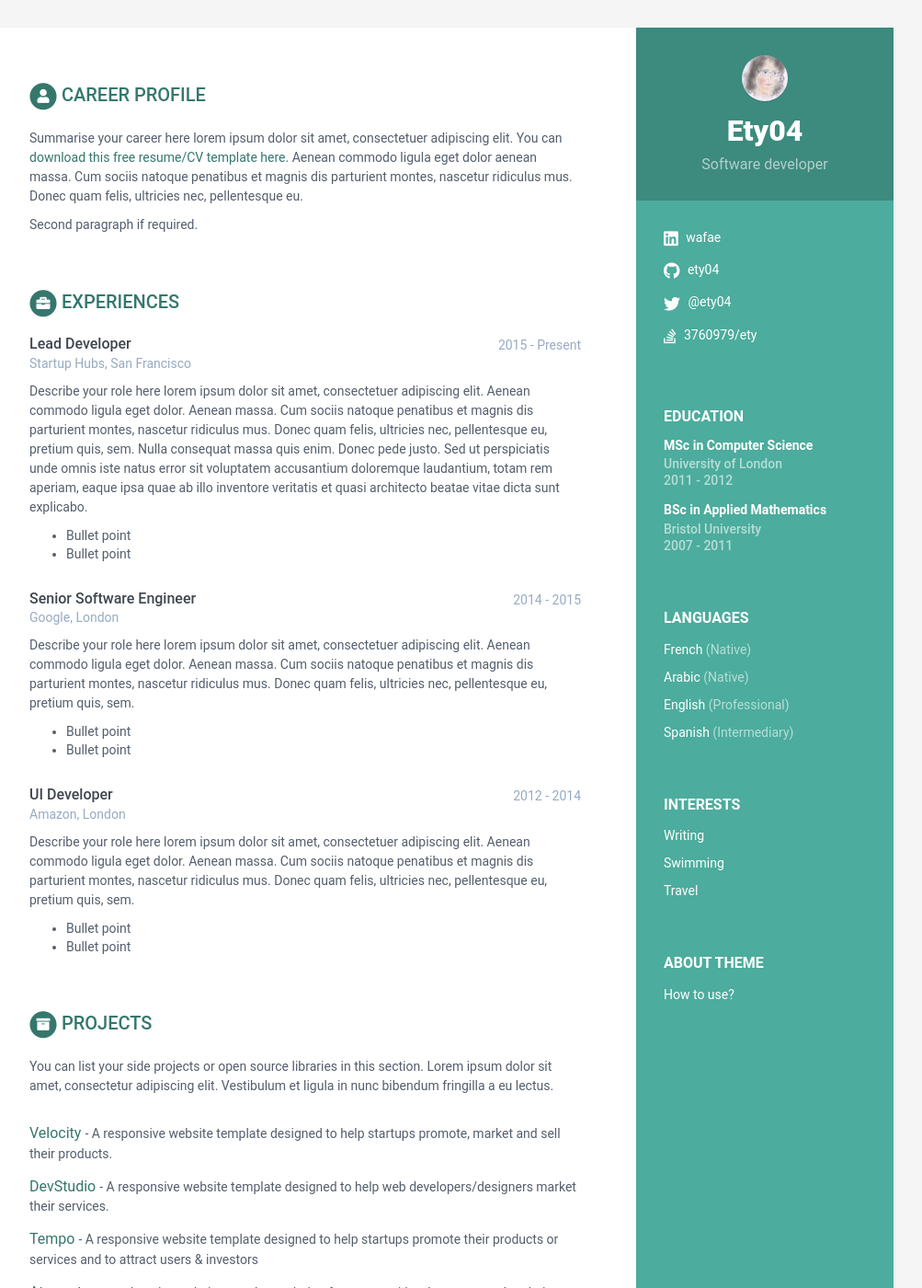
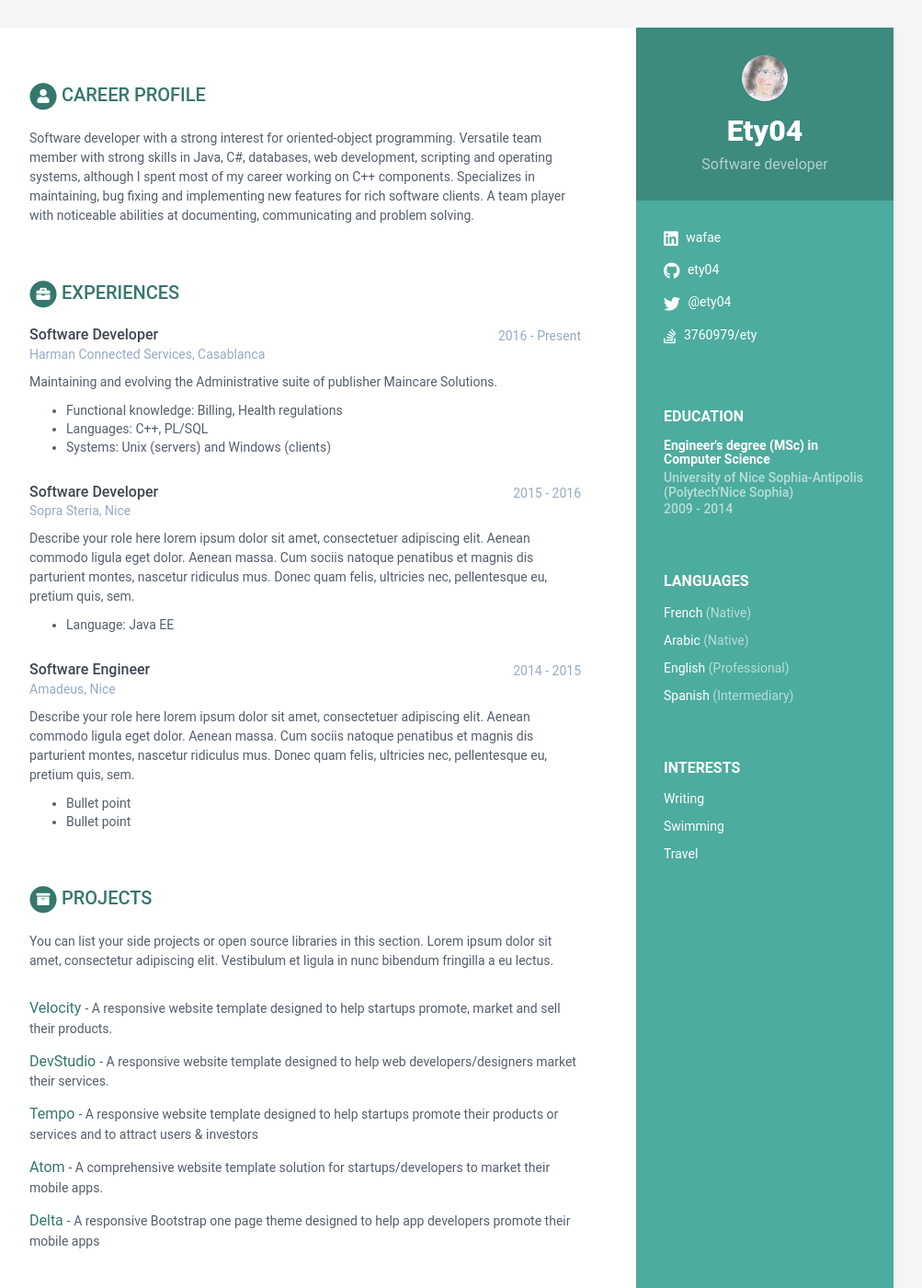
Before and after one commit to ety04/ety04.github.io, a Jekyll site: the page built from index.html, in a window 1280 px wide and 1400 px high. Shown: the whole window at 92% size, without its empty margins (168-1171 px from the left). Built offline with Jekyll 4.4.1, drawn with Linux system fonts in a browser that asks for light colours.

Commit message:
adding data

```diff
--- a/_data/data.yml
+++ b/_data/data.yml
@@ -3,7 +3,7 @@
 #
 
 sidebar:
-    about: True # set to False or comment line if you want to remove the "how to use?" in the sidebar
+    about: False # set to False or comment line if you want to remove the "how to use?" in the sidebar
     education: True # set to False if you want education in main section instead of in sidebar
 
     # Profile information
@@ -49,62 +49,41 @@ sidebar:
 career-profile:
     title: Career Profile
     summary: |
-      Summarise your career here lorem ipsum dolor sit amet, consectetuer
-      adipiscing elit. You can [download this free resume/CV template here]().
-      Aenean commodo ligula eget dolor aenean massa. Cum sociis natoque
-      penatibus et magnis dis parturient montes, nascetur ridiculus mus.
-      Donec quam felis, ultricies nec, pellentesque eu.
+      Software developer with a strong interest for oriented-object programming.
+      Versatile team member with strong skills in Java, C#, databases, web development, scripting and
+      operating systems, although I spent most of my career working on C++ components.
+      Specializes in maintaining, bug fixing and implementing new features
+      for rich software clients. A team player with noticeable abilities at documenting, communicating and problem solving.
 
-      Second paragraph if required.
 
 education:
-    - degree: MSc in Computer Science
-      university: University of London
-      time: 2011 - 2012
+    - degree: Engineer's degree (MSc) in Computer Science
+      university: University of Nice Sophia-Antipolis (Polytech'Nice Sophia)
+      time: 2009 - 2014
       details: |
-        Describe your study here lorem ipsum dolor sit amet, consectetuer
-        adipiscing elit. Aenean commodo ligula eget dolor. Aenean massa. Cum
-        sociis natoque penatibus et magnis dis parturient montes, nascetur
-        ridiculus mus. Donec quam felis, ultricies nec, pellentesque eu,
-        pretium quis, sem.
+        Two years of preparatory classes dealing with Mathematics, Physics,
+        Electronics and Computer Science. Followed by three years specialized
+        in IT courses (programming languages, algorithmics, computer vision, image processing,
+        web design and accessibility...) but also project management, labor law and advanced math.
 
           - Bullet point
           - Bullet point
 
-    - degree: BSc in Applied Mathematics
-      university: Bristol University
-      time: 2007 - 2011
-      details: |
-        Describe your study here lorem ipsum dolor sit amet, consectetuer
-        adipiscing elit. Aenean commodo ligula eget dolor. Aenean massa. Cum
-        sociis natoque penatibus et magnis dis parturient montes, nascetur
-        ridiculus mus. Donec quam felis, ultricies nec, pellentesque eu,
-        pretium quis, sem.
-
-          - Bullet point
-          - Bullet point
 
 experiences:
-    - role: Lead Developer
-      time: 2015 - Present
-      company: Startup Hubs, San Francisco
+    - role: Software Developer
+      time: 2016 - Present
+      company: Harman Connected Services, Casablanca
       details: |
-        Describe your role here lorem ipsum dolor sit amet, consectetuer
-        adipiscing elit. Aenean commodo ligula eget dolor. Aenean massa.
-        Cum sociis natoque penatibus et magnis dis parturient montes,
-        nascetur ridiculus mus. Donec quam felis, ultricies nec,
-        pellentesque eu, pretium quis, sem. Nulla consequat massa quis
-        enim. Donec pede justo. Sed ut perspiciatis unde omnis iste natus
-        error sit voluptatem accusantium doloremque laudantium, totam rem
-        aperiam, eaque ipsa quae ab illo inventore veritatis et quasi
-        architecto beatae vitae dicta sunt explicabo.
+        Maintaining and evolving the Administrative suite of publisher Maincare Solutions.
 
-          - Bullet point
-          - Bullet point
+          - Functional knowledge: Billing, Health regulations
+          - Languages: C++, PL/SQL
+          - Systems: Unix (servers) and Windows (clients)
 
-    - role: Senior Software Engineer
-      time: 2014 - 2015
-      company: Google, London
+    - role: Software Developer
+      time: 2015 - 2016
+      company: Sopra Steria, Nice
       details: |
         Describe your role here lorem ipsum dolor sit amet, consectetuer
         adipiscing elit. Aenean commodo ligula eget dolor. Aenean massa.
@@ -112,12 +91,11 @@ experiences:
         nascetur ridiculus mus. Donec quam felis, ultricies nec,
         pellentesque eu, pretium quis, sem.
 
-          - Bullet point
-          - Bullet point
+          - Language: Java EE
 
-    - role: UI Developer
-      time: 2012 - 2014
-      company: Amazon, London
+    - role: Software Engineer
+      time: 2014 - 2015
+      company: Amadeus, Nice
       details: |
         Describe your role here lorem ipsum dolor sit amet, consectetuer
         adipiscing elit. Aenean commodo ligula eget dolor. Aenean massa.
```
